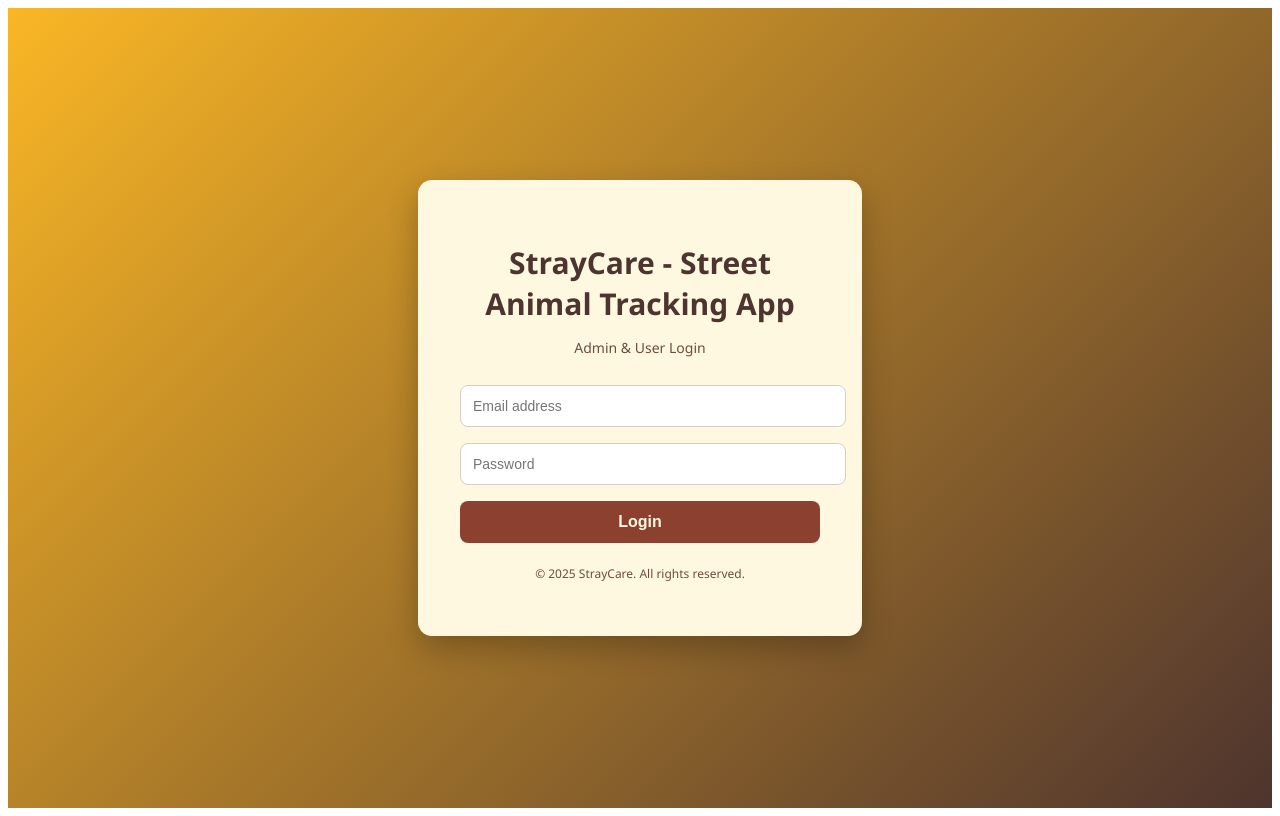
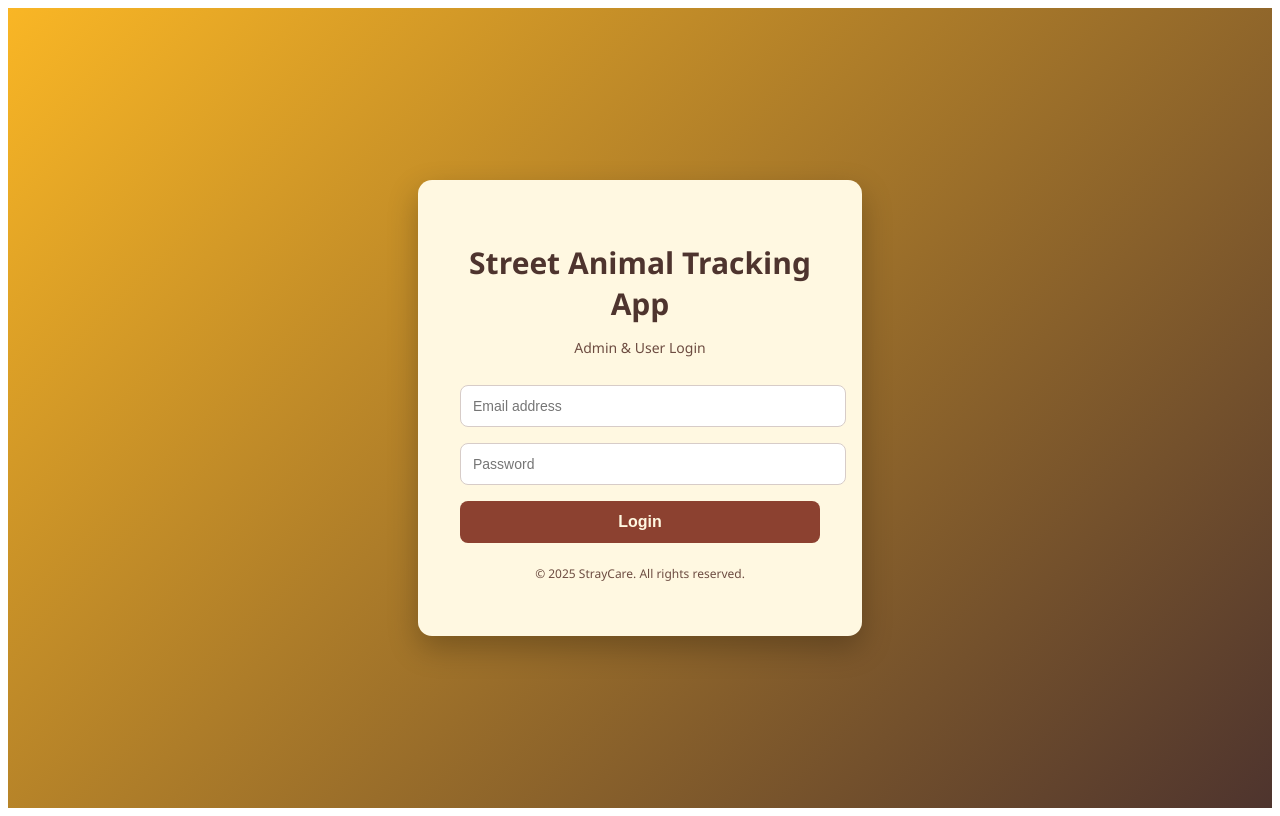
Before and after one commit to TeamTechForge/straycare-frontend-web, a React (Vite) app: page / in a window 1280 px wide. Built offline with nearby package versions, Linux system fonts and the light colour scheme.

Commit message:
Test CI/CD

```diff
--- a/src/pages/login.jsx
+++ b/src/pages/login.jsx
@@ -4,7 +4,7 @@ function Login() {
   return (
     <div className="login-container">
       <div className="login-card">
-        <h1 className="title">StrayCare - Street Animal Tracking App</h1>
+        <h1 className="title">Street Animal Tracking App</h1>
         <p className="subtitle">Admin & User Login</p>
 
         <form className="login-form">
```
